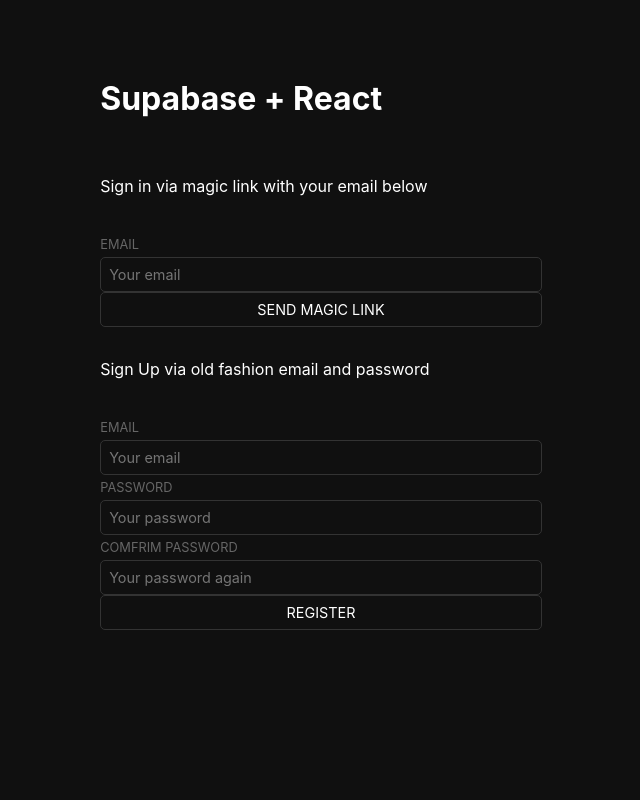
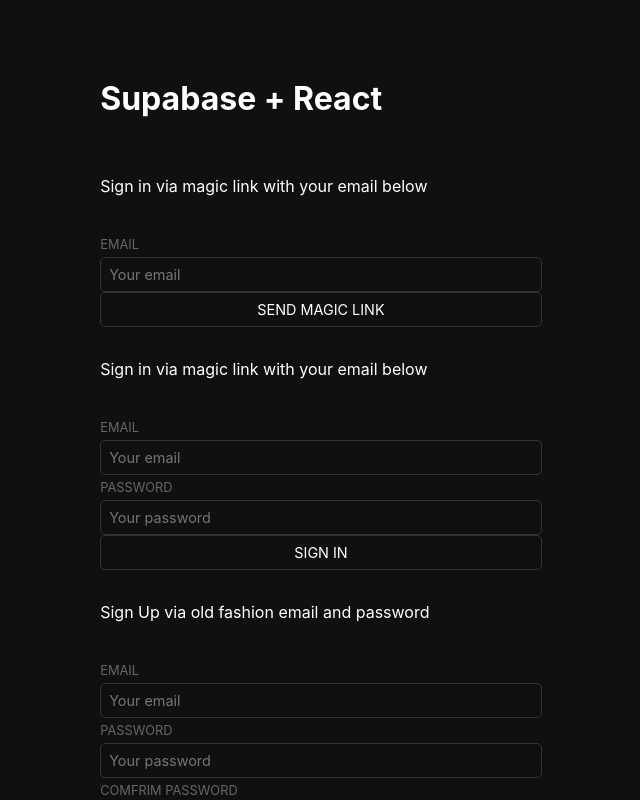
Before and after one commit to EfrainAD/Supabase-Auth, a React (Create React App) app: page / in a window 1280 px wide. Shown: the whole page, without its empty margins (319-959 px from the left). Built offline with nearby package versions, Linux system fonts and the light colour scheme; no server answers.

Commit message:
Added the sign in functionality

```diff
--- a/src/Auth.js
+++ b/src/Auth.js
@@ -1,10 +1,12 @@
 import MagicLink from './MagicLink'
 import SignUp from './SignUp'
+import PasswordSignIn from './PasswordSignIn'
 
 export default function Auth() {
      return (
           <>
                <MagicLink />
+               <PasswordSignIn />
                <SignUp />
           </>
      )
--- /dev/null
+++ b/src/PasswordSignIn.js
@@ -0,0 +1,76 @@
+import { useState } from 'react'
+import { supabase } from './supabaseClient'
+import TextField from './TextField'
+
+const validateSignInForm = (email, password) => {
+     if (email === '' || password === '')
+     throw new Error("All fields are required!")
+     if (password.length < 6)
+          throw new Error('Password should be at least 6 characters')
+}
+
+const PasswordSignIn = () => {
+     const [loading, setLoading] = useState(false)
+     const [email, setEmail] = useState('')
+     const [password, setPassword] = useState('')
+
+     const handleLogin = async (e) => {
+          e.preventDefault()
+
+          try {
+               validateSignInForm(email, password)
+               setLoading(true)
+               const { data, error } = await supabase.auth.signInWithPassword({
+                    email,
+                    password,
+               })
+               console.log('data', data)
+               if (error) throw error
+          } catch (error) {
+               alert(error.error_description || error.message)
+          } finally {
+               setLoading(false)
+          }
+     }
+
+     return (
+     <div className="row flex-center flex">
+          <div className="col-6 form-widget" aria-live="polite">
+               <p className="description">
+                    Sign in via magic link with your email below
+               </p>
+               {
+                    loading ? (
+                         'Sending magic link...'
+                    ) : (
+                         <form onSubmit={handleLogin}>
+                              <TextField
+                                   lable='Email'
+                                   id="email"
+                                   className="inputField"
+                                   type="email"
+                                   placeholder="Your email"
+                                   value={email}
+                                   onChange={(e) => setEmail(e.target.value)}
+                              />
+                              <TextField
+                                   lable='Password'
+                                   id="password"
+                                   className="inputField"
+                                   type="password"
+                                   autoComplete='current-password'
+                                   placeholder="Your password"
+                                   value={password}
+                                   onChange={(e) => setPassword(e.target.value)}
+                              />
+                              <button className="button block" aria-live="polite">
+                                   Sign In
+                              </button>
+                         </form>
+               )}
+          </div>
+     </div>
+     )
+}
+
+export default PasswordSignIn
```
